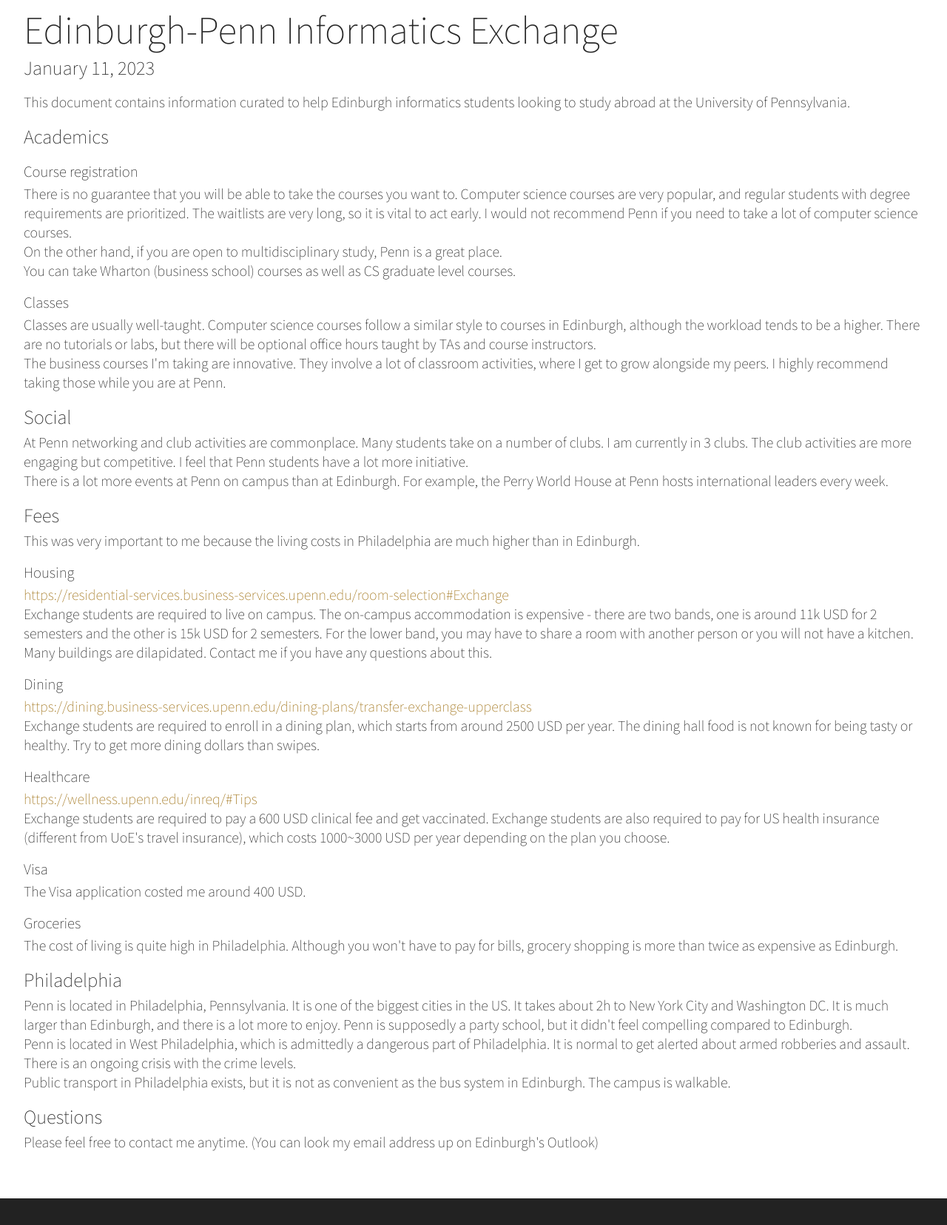
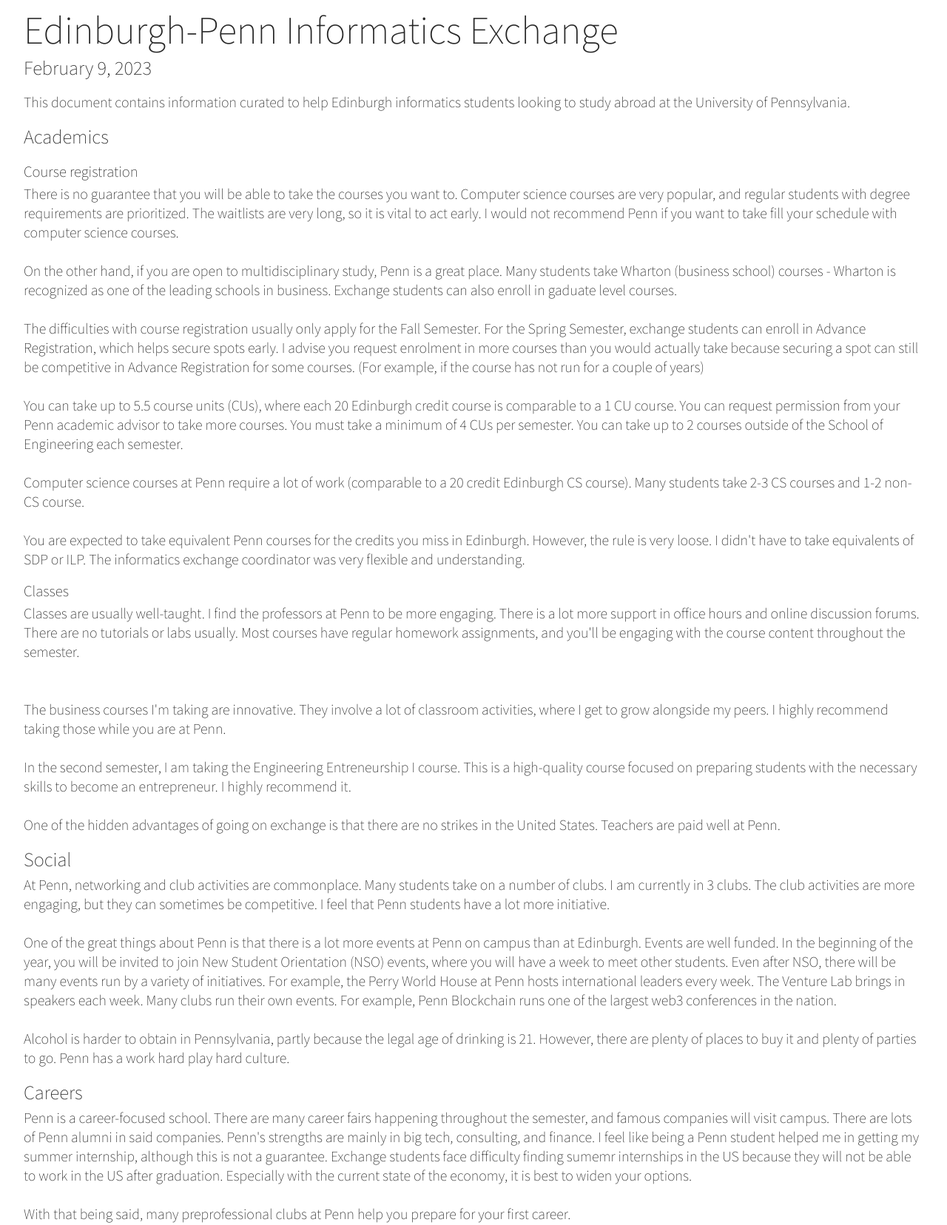
Before and after one commit to natsuozawa/blog, a plain HTML site: page edinburgh-penn-informatics-exchange/index.html in a window 1280 px wide. Shown: the part 77-1733 px from the top of the page at 74% size. Drawn offline with nearby package versions, Linux system fonts and the light colour scheme.

```diff
--- a/edinburgh-penn-informatics-exchange/index.html
+++ b/edinburgh-penn-informatics-exchange/index.html
@@ -20,24 +20,35 @@
   <div id="content">
     <div class="component">
       <div id="gpmb_title_root"><h1>Edinburgh-Penn Informatics Exchange</h1></div>
-      <div id="gpmb_date_root"><p>January 11, 2023</p></div>
-      <div id="gpmb_body_root"><p>This document contains information curated to help Edinburgh informatics students looking to study abroad at the University of Pennsylvania.</p>
+      <div id="gpmb_date_root"><p>February 9, 2023</p></div>
+      <div id="gpmb_body_root"><p>This document contains information curated to help Edinburgh informatics students looking to study abroad at the University of Pennsylvania. </p>
 <h2 id="academics">Academics</h2>
 <h3 id="course-registration">Course registration</h3>
-<p>There is no guarantee that you will be able to take the courses you want to. Computer science courses are very popular, and regular students with degree requirements are prioritized. The waitlists are very long, so it is vital to act early. I would not recommend Penn if you need to take a lot of computer science courses.</p>
-<p>On the other hand, if you are open to multidisciplinary study, Penn is a great place.</p>
-<p>You can take Wharton (business school) courses as well as CS graduate level courses.</p>
+<p>There is no guarantee that you will be able to take the courses you want to. Computer science courses are very popular, and regular students with degree requirements are prioritized. The waitlists are very long, so it is vital to act early. I would not recommend Penn if you want to take fill your schedule with computer science courses.<br><br>
+On the other hand, if you are open to multidisciplinary study, Penn is a great place. Many students take Wharton (business school) courses - Wharton is recognized as one of the leading schools in business. Exchange students can also enroll in gaduate level courses. <br><br>
+The difficulties with course registration usually only apply for the Fall Semester. For the Spring Semester, exchange students can enroll in Advance Registration, which helps secure spots early. I advise you request enrolment in more courses than you would actually take because securing a spot can still be competitive in Advance Registration for some courses. (For example, if the course has not run for a couple of years)<br><br>
+You can take up to 5.5 course units (CUs), where each 20 Edinburgh credit course is comparable to a 1 CU course. You can request permission from your Penn academic advisor to take more courses. You must take a minimum of 4 CUs per semester. You can take up to 2 courses outside of the School of Engineering each semester. <br><br>
+Computer science courses at Penn require a lot of work (comparable to a 20 credit Edinburgh CS course). Many students take 2-3 CS courses and 1-2 non-CS course. <br><br>
+You are expected to take equivalent Penn courses for the credits you miss in Edinburgh. However, the rule is very loose. I didn't have to take equivalents of SDP or ILP. The informatics exchange coordinator was very flexible and understanding.</p>
 <h3 id="classes">Classes</h3>
-<p>Classes are usually well-taught. Computer science courses follow a similar style to courses in Edinburgh, although the workload tends to be a higher. There are no tutorials or labs, but there will be optional office hours taught by TAs and course instructors. <br></p>
-<p>The business courses I'm taking are innovative. They involve a lot of classroom activities, where I get to grow alongside my peers. I highly recommend taking those while you are at Penn.</p>
+<p>Classes are usually well-taught. I find the professors at Penn to be more engaging. There is a lot more support in office hours and online discussion forums. There are no tutorials or labs usually. Most courses have regular homework assignments, and you'll be engaging with the course content throughout the semester. <br>
+<br><br>
+The business courses I'm taking are innovative. They involve a lot of classroom activities, where I get to grow alongside my peers. I highly recommend taking those while you are at Penn.<br><br>
+In the second semester, I am taking the Engineering Entreneurship I course. This is a high-quality course focused on preparing students with the necessary skills to become an entrepreneur. I highly recommend it.<br><br>
+One of the hidden advantages of going on exchange is that there are no strikes in the United States. Teachers are paid well at Penn.</p>
 <h2 id="social">Social</h2>
-<p>At Penn networking and club activities are commonplace. Many students take on a number of clubs. I am currently in 3 clubs. The club activities are more engaging but competitive. I feel that Penn students have a lot more initiative.</p>
-<p>There is a lot more events at Penn on campus than at Edinburgh. For example, the Perry World House at Penn hosts international leaders every week.</p>
+<p>At Penn, networking and club activities are commonplace. Many students take on a number of clubs. I am currently in 3 clubs. The club activities are more engaging, but they can sometimes be competitive. I feel that Penn students have a lot more initiative.<br><br>
+One of the great things about Penn is that there is a lot more events at Penn on campus than at Edinburgh. Events are well funded. In the beginning of the year, you will be invited to join New Student Orientation (NSO) events, where you will have a week to meet other students. Even after NSO, there will be many events run by a variety of initiatives. For example, the Perry World House at Penn hosts international leaders every week. The Venture Lab brings in speakers each week. Many clubs run their own events. For example, Penn Blockchain runs one of the largest web3 conferences in the nation.<br><br>
+Alcohol is harder to obtain in Pennsylvania, partly because the legal age of drinking is 21. However, there are plenty of places to buy it and plenty of parties to go. Penn has a work hard play hard culture. <br></p>
+<h2 id="careers">Careers</h2>
+<p>Penn is a career-focused school. There are many career fairs happening throughout the semester, and famous companies will visit campus. There are lots of Penn alumni in said companies. Penn's strengths are mainly in big tech, consulting, and finance. I feel like being a Penn student helped me in getting my summer internship, although this is not a guarantee. Exchange students face difficulty finding sumemr internships in the US because they will not be able to work in the US after graduation. Especially with the current state of the economy, it is best to widen your options.<br><br>
+With that being said, many preprofessional clubs at Penn help you prepare for your first career. </p>
 <h2 id="fees">Fees</h2>
 <p>This was very important to me because the living costs in Philadelphia are much higher than in Edinburgh.</p>
 <h3 id="housing">Housing</h3>
 <p><a href="https://residential-services.business-services.upenn.edu/room-selection#Exchange">https://residential-services.business-services.upenn.edu/room-selection#Exchange</a></p>
-<p>Exchange students are required to live on campus. The on-campus accommodation is expensive - there are two bands, one is around 11k USD for 2 semesters and the other is 15k USD for 2 semesters. For the lower band, you may have to share a room with another person or you will not have a kitchen. Many buildings are dilapidated. Contact me if you have any questions about this.</p>
+<p>Exchange students are required to live on campus. The on-campus accommodation is expensive - there are two bands, one is around 11k USD for 2 semesters and the other is 15k USD for 2 semesters. For the lower band, you may have to share a room with another person or you will not have a kitchen. Contact me if you have any questions about this.<br><br>
+There is a really nice building called Gutman College House. It's 2 years old and looks like a hotel. I would highly recommend living there if you can. There is a building called the Radian which will be on-campus housing next year. I also recommend that one if you have the option. The high rises are quite old. I live in one of them. The heating is good, but they are generally dilapidated. </p>
 <h3 id="dining">Dining</h3>
 <p><a href="https://dining.business-services.upenn.edu/dining-plans/transfer-exchange-upperclass">https://dining.business-services.upenn.edu/dining-plans/transfer-exchange-upperclass</a></p>
 <p>Exchange students are required to enroll in a dining plan, which starts from around 2500 USD per year. The dining hall food is not known for being tasty or healthy. Try to get more dining dollars than swipes.</p>
@@ -47,11 +58,13 @@
 <h3 id="visa">Visa</h3>
 <p>The Visa application costed me around 400 USD.</p>
 <h3 id="groceries">Groceries</h3>
-<p>The cost of living is quite high in Philadelphia. Although you won't have to pay for bills, grocery shopping is more than twice as expensive as Edinburgh.</p>
+<p>The cost of living is quite high in Philadelphia. Although you won't have to pay for bills, grocery shopping is more than twice as expensive as Edinburgh.<br><br>
+<strong>Update</strong>: If you go take a 15 minute tram to Trader Joe's in Center City, the prices aren't that bad. </p>
 <h2 id="philadelphia">Philadelphia</h2>
-<p>Penn is located in Philadelphia, Pennsylvania. It is one of the biggest cities in the US. It takes about 2h to New York City and Washington DC. It is much larger than Edinburgh, and there is a lot more to enjoy. Penn is supposedly a party school, but it didn't feel compelling compared to Edinburgh.</p>
-<p>Penn is located in West Philadelphia, which is admittedly a dangerous part of Philadelphia. It is normal to get alerted about armed robberies and assault. There is an ongoing crisis with the crime levels.</p>
-<p>Public transport in Philadelphia exists, but it is not as convenient as the bus system in Edinburgh. The campus is walkable.</p>
+<p>Penn is located in Philadelphia, Pennsylvania. It is one of the biggest cities in the US. It takes about 2h to New York City and Washington DC. This is really nice because I can go to a lot of New York events I'm interested in. It is much larger than Edinburgh, and there is a lot more to enjoy. Philadelphia has a nationally popular art museum and a world-class orchestra. I'm clearly not the best person to ask for information on entertainment (Sorry). <br><br>
+Penn is located in West Philadelphia, which is admittedly a dangerous part of Philadelphia. It is normal to get alerted about armed robberies and assault. There is an ongoing crisis with the crime levels.<br><br>
+Public transport in Philadelphia exists, but it is not as convenient as the bus system in Edinburgh. The campus is walkable.<br><br>
+The weather is not that diffent from Edinburgh. It's less rainy and there's more sun, which is nice.</p>
 <h2 id="questions">Questions</h2>
 <p>Please feel free to contact me anytime. (You can look my email address up on Edinburgh's Outlook)</p></div>
     </div>
```
